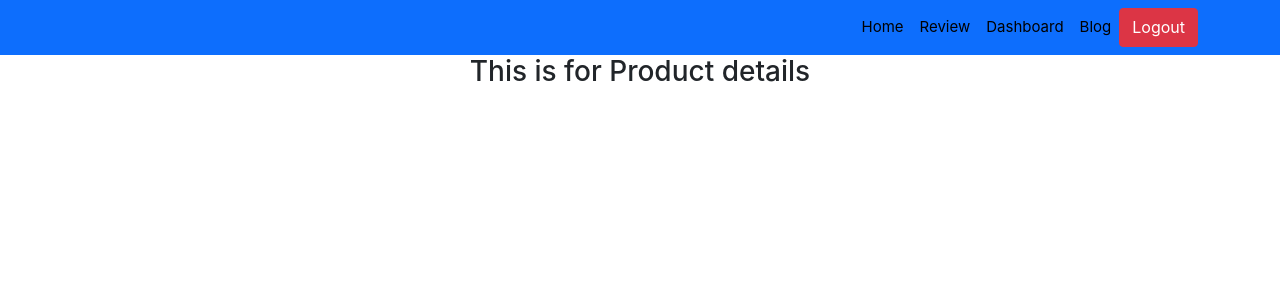
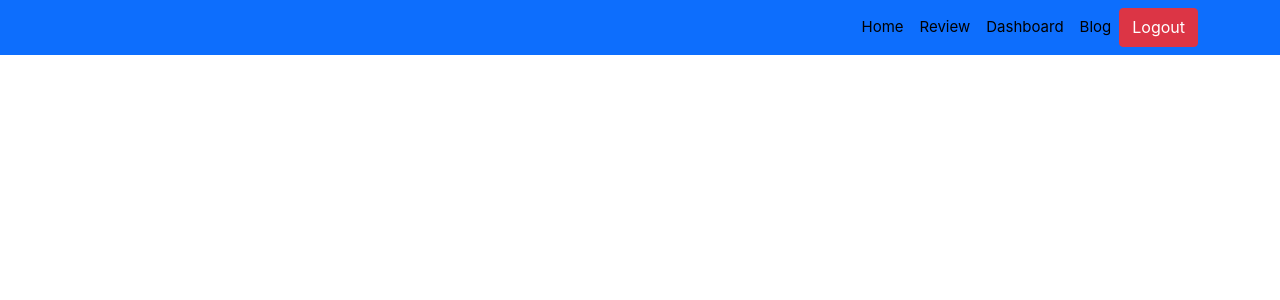
Before and after one commit to Aniksaha-ui/Tv-inventory-system-client, a React (Create React App) app: page /inventory/1 in a window 1280 px wide. Shown: the top 300 px of the page. Built offline with nearby package versions, Linux system fonts and the light colour scheme; no server answers; sample sign-in values are in the browser's storage.

Commit message:
logout and control status code

```diff
--- a/src/Component/Inventory/Inventory.js
+++ b/src/Component/Inventory/Inventory.js
@@ -1,15 +1,16 @@
 import React, { useEffect, useState } from "react";
-import { useParams } from "react-router-dom";
+import { useNavigate, useParams } from "react-router-dom";
 import { useAuthState } from "react-firebase-hooks/auth";
 import auth from "../../firebase.init";
 import axios from "axios";
-import ProductDetails from "../ProductDetails/ProductDetails";
+import { signOut } from "firebase/auth";
 
 const Inventory = () => {
   const param = useParams();
   const id = param.id;
   const [user] = useAuthState(auth);
   const [product, setProduct] = useState({});
+  const navigate = useNavigate();
 
   useEffect(() => {
     const getProduct = async () => {
@@ -23,16 +24,22 @@ const Inventory = () => {
         });
 
         setProduct(data);
-      } catch {}
+      } catch (error) {
+        console.log(error);
+        if (error.response.status === 401 || error.response.status === 403) {
+          signOut(auth);
+          navigate("/login");
+        }
+      }
     };
 
     getProduct();
   }, [user]);
 
   return (
-    <>
-      <ProductDetails />
-    </>
+    <div>
+      <h3>{product.name}</h3>
+    </div>
   );
 };
 
--- a/src/Component/ProductDetails/ProductDetails.js
+++ b/src/Component/ProductDetails/ProductDetails.js
@@ -1,11 +1,7 @@
 import React from "react";
 
 const ProductDetails = () => {
-  return (
-    <div>
-      <h3>This is for Product details</h3>
-    </div>
-  );
+  return <div></div>;
 };
 
 export default ProductDetails;
```
